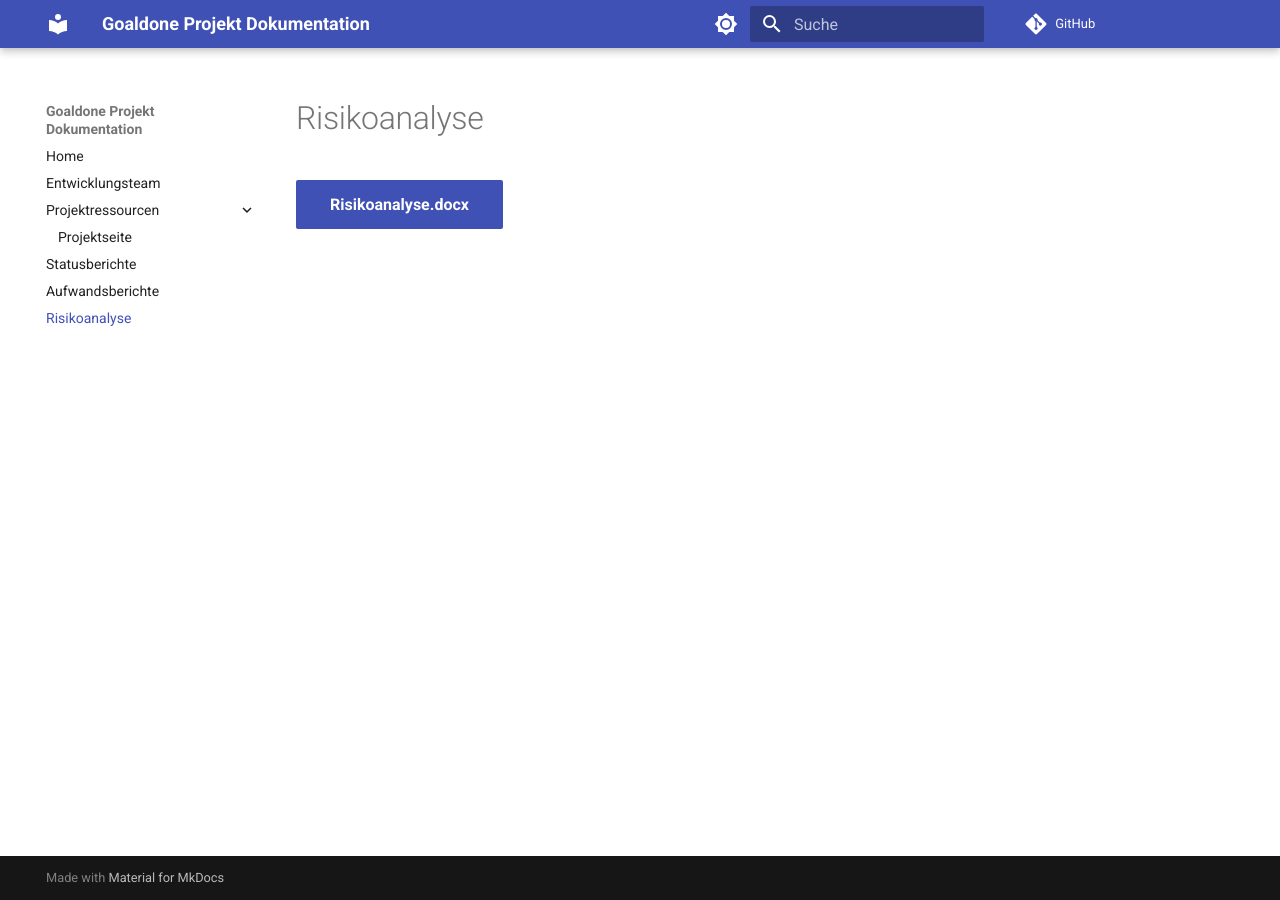
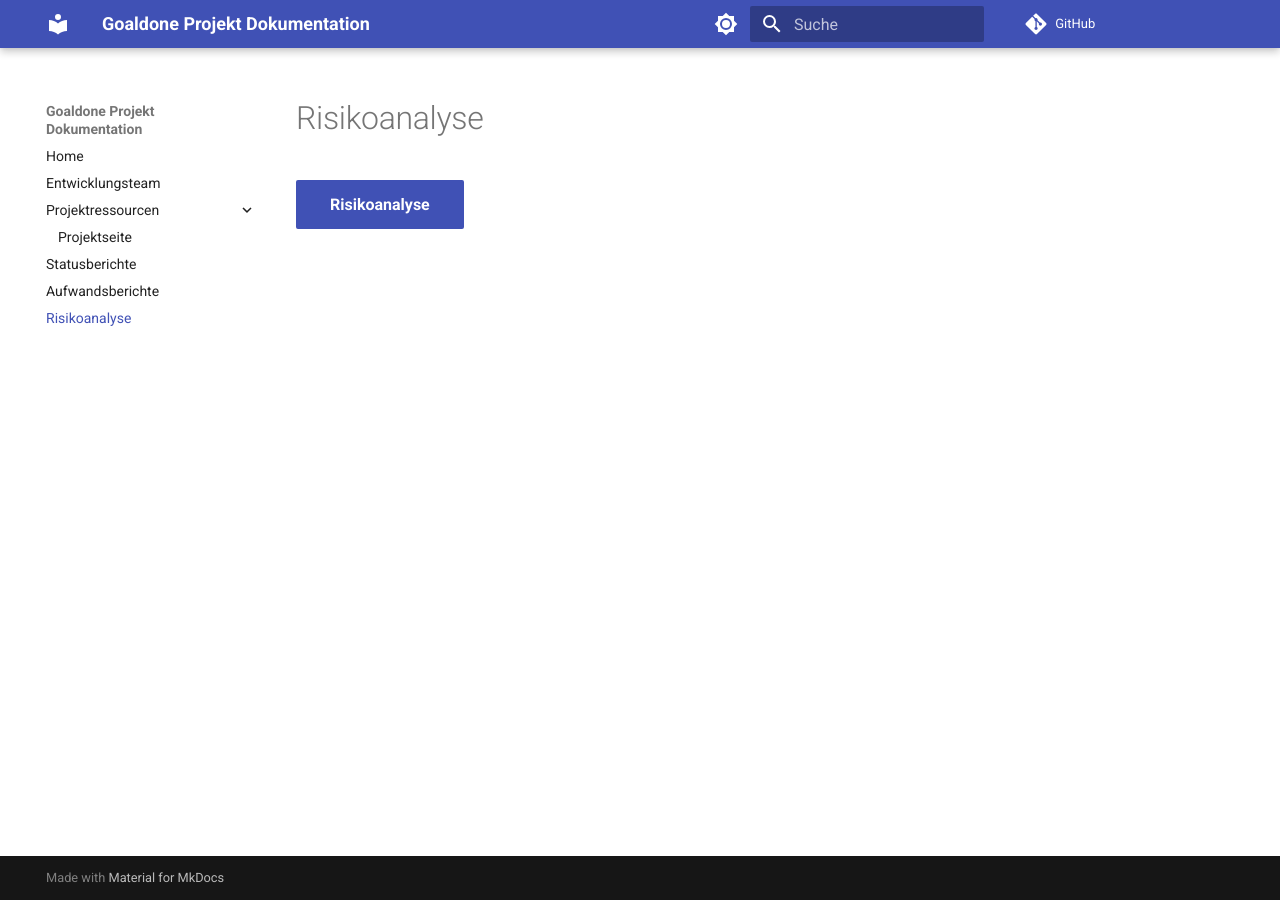
Before and after one commit to goaldone-dhbw/goaldone-projektseite, an MkDocs documentation site: the page built from docs/risikoanalyse.md, in a window 1280 px wide. Built offline with MkDocs 1.6.1 and Material for MkDocs 9.7.7, drawn with Linux system fonts in a browser that asks for light colours; comment, search, counter and statistics services are not loaded.

Commit message:
Button name changed Risikoanalyse.docx -> Risikoanalyse and fixed misspelling of my name (#9)

```diff
--- a/docs/risikoanalyse.md
+++ b/docs/risikoanalyse.md
@@ -1,3 +1,3 @@
 # Risikoanalyse
 
-[Risikoanalyse.docx](assets/Risikoanalyse.pdf){ .md-button .md-button--primary }
+[Risikoanalyse](assets/Risikoanalyse.pdf){ .md-button .md-button--primary }
```
Also changed, not shown: docs/entwicklungsteam.md (+1 -1 lines).
